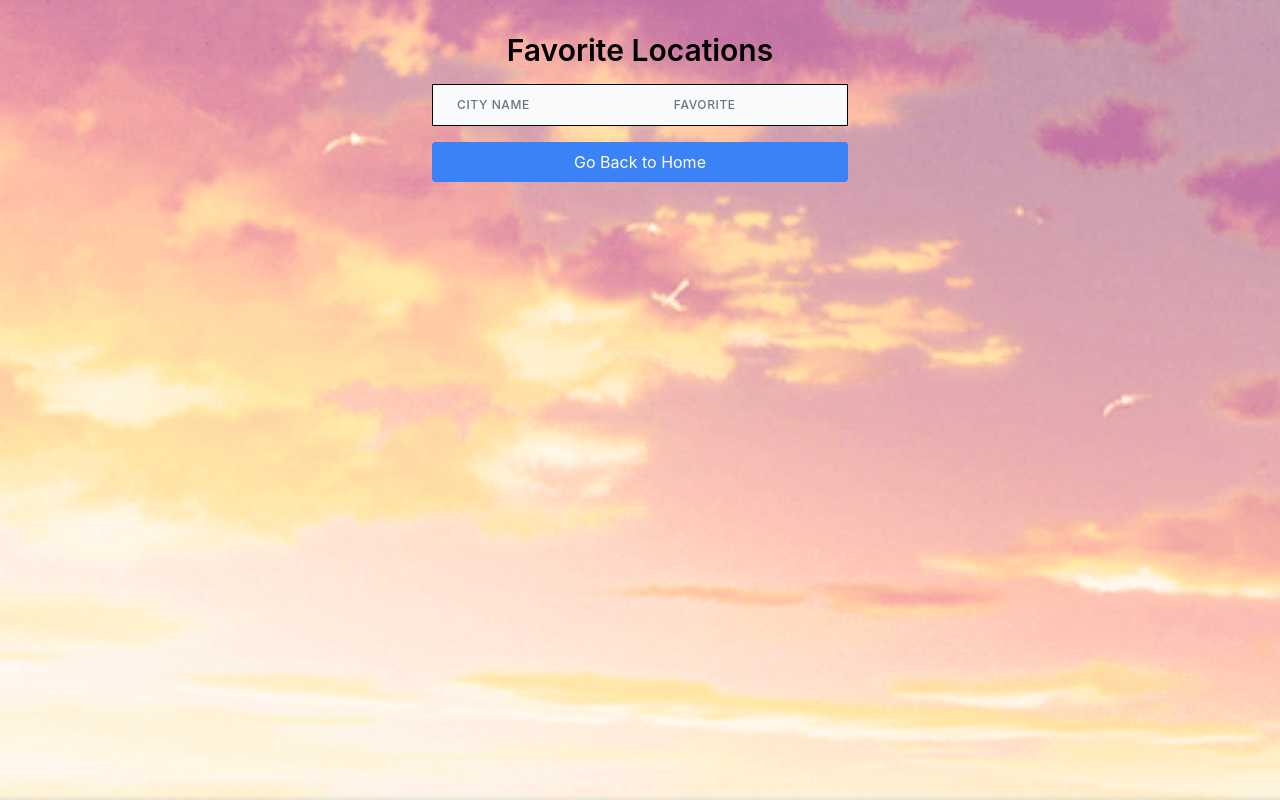
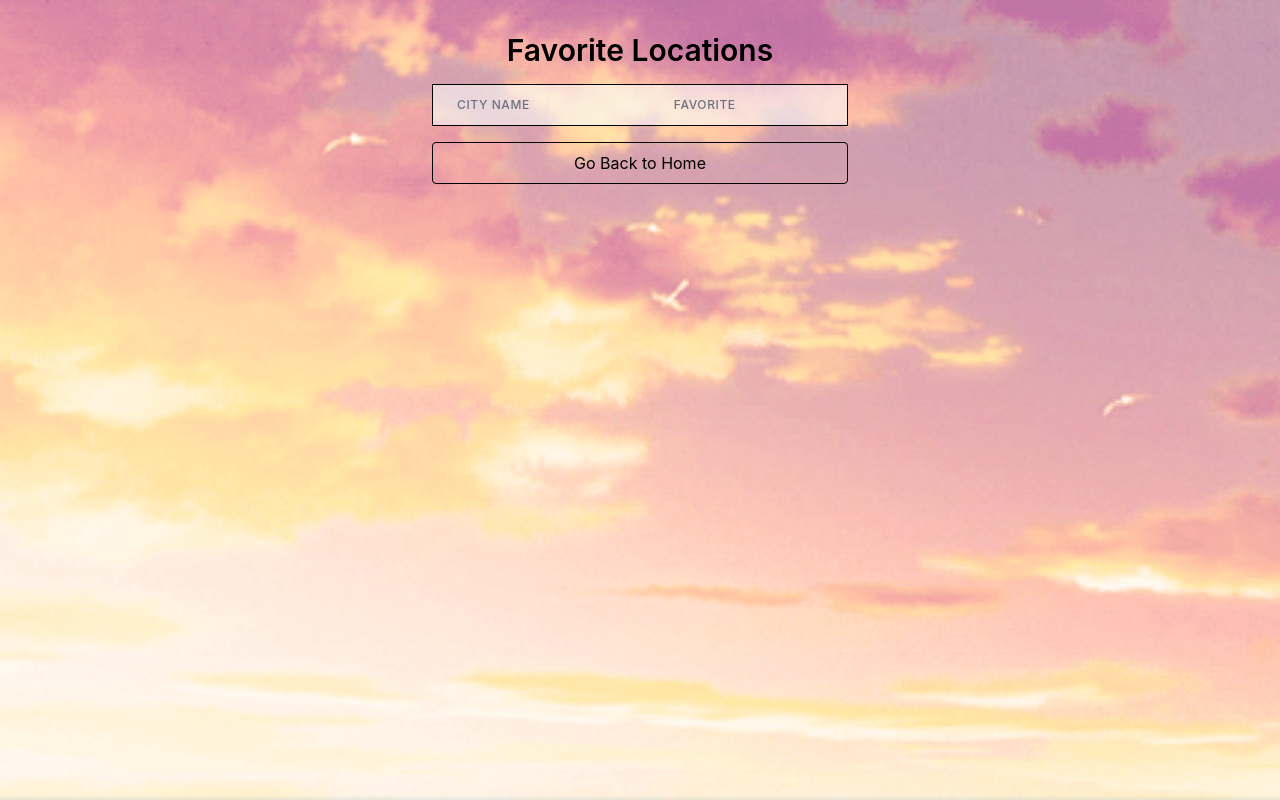
Before and after one commit to SawantAchal/multiple-cities-with-weather, a React (Create React App) app: page /favorite in a window 1280 px wide. Built offline with nearby package versions, Linux system fonts and the light colour scheme.

Commit message:
add default image

```diff
--- a/src/components/FavoriteLocationsPage.jsx
+++ b/src/components/FavoriteLocationsPage.jsx
@@ -1,4 +1,4 @@
-import React, { useState, useEffect } from 'react';
+import React, { useState } from 'react';
 import { Link } from 'react-router-dom';
 import FavoriteButton from './FavoriteButton';
 import bg from '../assets/home.gif'
@@ -36,14 +36,14 @@ const FavoriteLocationsPage = () => {
         <div className="overflow-x-auto">
           {/* Table to display favorite locations */}
           <table className="min-w-full divide-y divide-gray-200 border border-black">
-            <thead className="bg-gray-50">
+            <thead className="bg-gray-50 bg-opacity-60">
               <tr>
                 {/* Table headers */}
                 <th scope="col" className="px-6 py-3 text-left text-xs font-medium text-gray-500 uppercase tracking-wider">City Name</th>
                 <th scope="col" className="px-6 py-3 text-left text-xs font-medium text-gray-500 uppercase tracking-wider">Favorite</th>
               </tr>
             </thead>
-            <tbody className="bg-white divide-y divide-gray-200">
+            <tbody className="bg-white divide-y divide-gray-200 bg-opacity-50">
               {/* Map through favorite cities to render table rows */}
               {favorites.map((city, index) => (
                 <tr key={index}>
@@ -59,7 +59,7 @@ const FavoriteLocationsPage = () => {
           </table>
         </div>
         {/* Button to go back to home page */}
-        <Link to="/" className="block mt-4 px-4 py-2 text-white bg-blue-500 rounded hover:bg-blue-600 focus:outline-none focus:bg-blue-700 transition duration-300 text-center">Go Back to Home</Link>
+        <Link to="/" className="block mt-4 px-4 py-2 rounded border border-black hover:bg-blue-100  hover:text-black transition duration-300 text-center">Go Back to Home</Link>
       </div>
     </div>
   );
--- a/src/components/WeatherPage.jsx
+++ b/src/components/WeatherPage.jsx
@@ -1,9 +1,10 @@
 import React, { useEffect, useState } from 'react';
-import { useParams } from 'react-router-dom';
+import { Link, useParams } from 'react-router-dom';
 import L from 'leaflet';
-import sunnyIcon from '../assets/sunny1.jpg';
+import sunnyIcon from '../assets/sunny3.jpg';
 import rainyIcon from '../assets/rainyF.jpg';
 import cloudyIcon from '../assets/cloudy1.jpg';
+import defaultImg from '../assets/default.jpg'
 
 const WeatherPage = () => {
   // States to manage weather data, unit of measurement, and map
@@ -76,6 +77,8 @@ const WeatherPage = () => {
     weatherIcon = rainyIcon;
   } else if (weatherData.weather[0].main === 'Clouds') {
     weatherIcon = cloudyIcon;
+  }else {
+    weatherIcon = defaultImg
   }
 
   // Inline styles for background image
@@ -110,6 +113,8 @@ const WeatherPage = () => {
           <p className="text-lg border p-2 rounded-lg mt-2">Atmospheric Pressure: <span className="font-bold">{weatherData.main.pressure}</span> hPa</p>
           <p className="text-lg border p-2 rounded-lg mt-2">High Temperature: <span className="font-bold">{weatherData.main.temp_max}</span></p>
           <p className="text-lg border p-2 rounded-lg mt-2">Low Temperature: <span className="font-bold">{weatherData.main.temp_min}</span></p>
+        <Link to="/" className="block mt-4 px-4 py-2 rounded border border-black hover:bg-blue-100  hover:text-black transition duration-300 text-center w-fit">Go Back to Home</Link>
+
         </div>
       </div>
       {/* Render map */}
```
Also changed, not shown: src/assets/default.jpg (added), src/assets/sunny3.jpg (added).
